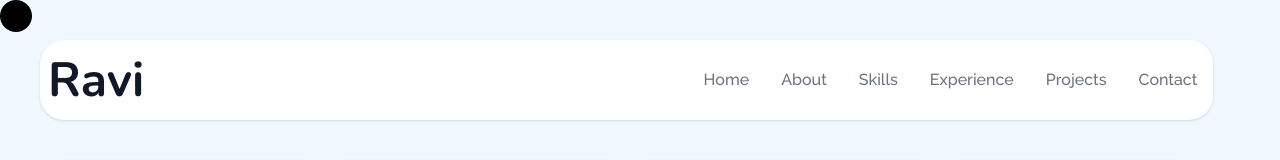
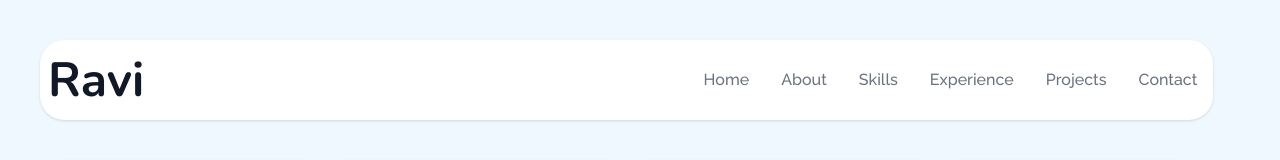
Before and after one commit to ravindranathsingh/portfolio, a React (Create React App) app: page / in a window 1280 px wide. Shown: the top 160 px of the page. Built offline with nearby package versions, Linux system fonts and the light colour scheme.

Commit message:
Code Refactor

```diff
--- a/src/App.js
+++ b/src/App.js
@@ -1,40 +1,10 @@
 import Home from "./components/Home";
 import { BrowserRouter as Router } from 'react-router-dom'
 import NavBar from "./components/NavBar"
-import { useEffect, useState } from "react";
-import { motion } from 'framer-motion'
 
 function App() {
-
-  const [mousePosition, setMousePosition] = useState({
-    x: 0,
-    y: 0
-  })
-
-  useEffect(() => {
-    const mouseMove = e => {
-      setMousePosition({
-        x: e.clientX,
-        y: e.clientY
-      })
-    }
-    window.addEventListener("mousemove", mouseMove)
-
-    return () => {
-      window.removeEventListener("mousemove", mouseMove)
-    }
-  }, [])
-
-  const variant = {
-    default: {
-      x: mousePosition.x - 16,
-      y: mousePosition.y - 16
-    }
-  }
-
   return (
     <div className="App">
-      <motion.div className="w-8 h-8 border-l-black bg-black rounded-full fixed top-0 left-0" variant={variant} animate="default"/>
       <Router>
         <NavBar />
         <Home />
```
